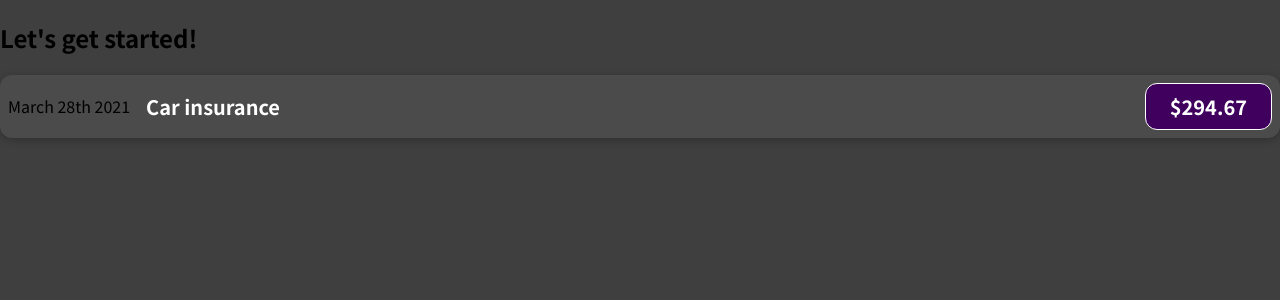
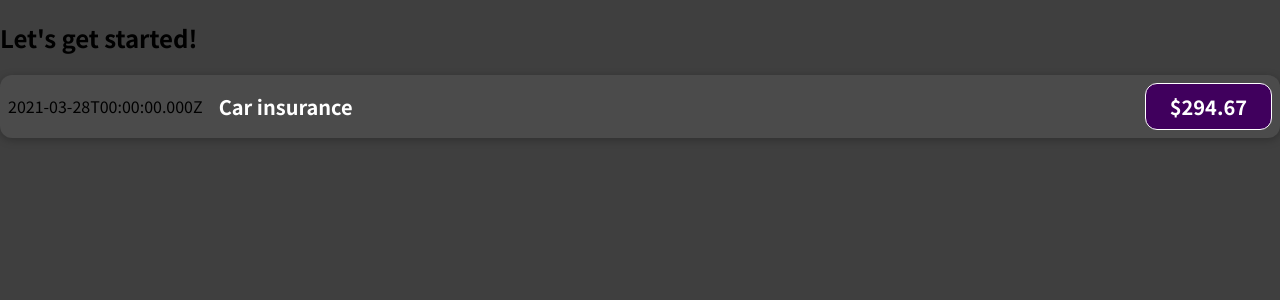
Before and after one commit to jhonyavella90/react-first-project, a JavaScript app: page / in a window 1280 px wide. Shown: the top 300 px of the page. Built offline with nearby package versions, Linux system fonts and the light colour scheme.

Commit message:
feat: a bit more dynamic ExpenseItem component

```diff
--- a/src/components/ExpenseItem.js
+++ b/src/components/ExpenseItem.js
@@ -1,12 +1,17 @@
 import './ExpenseItem.css'
 
 function ExpenseItem() {
+
+  const expenseDate = new Date(2021, 2, 28);
+  const expenseTitle = 'Car insurance';
+  const expenseAmount = 294.67;
+
   return (
     <div className="expense-item">
-      <div>March 28th 2021</div>
+      <div>{expenseDate.toISOString()}</div>
       <div className="expense-item__description">
-        <h2>Car insurance</h2>
-        <div className="expense-item__price">$294.67</div>
+        <h2>{expenseTitle}</h2>
+        <div className="expense-item__price">${expenseAmount}</div>
       </div>
     </div>
   );
```
